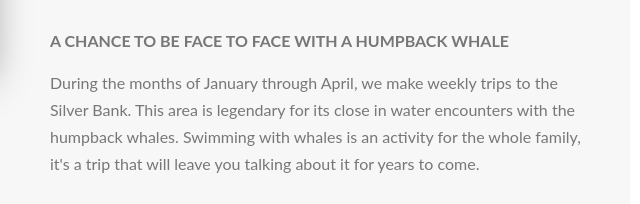
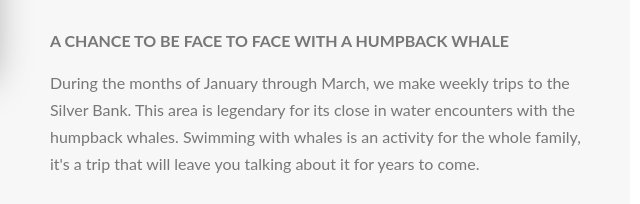
Before and after one commit to Karnes232/Silverbank2, a Gatsby site: page / in a window 1280 px wide. Shown: the part 1613-1817 px from the top of the page, 620-1260 px from the left. Built offline with nearby package versions, Linux system fonts and the light colour scheme; Gatsby itself is replaced by a stand-in of ours.

Commit message:
updated dates

```diff
--- a/src/components/About.js
+++ b/src/components/About.js
@@ -61,7 +61,7 @@ const About = () => {
             A chance to be face to face with a humpback whale
           </h3>
           <p class="paragraph">
-            During the months of January through April, we make weekly trips to
+            During the months of January through March, we make weekly trips to
             the Silver Bank. This area is legendary for its close in water
             encounters with the humpback whales. Swimming with whales is an
             activity for the whole family, it's a trip that will leave you
```
